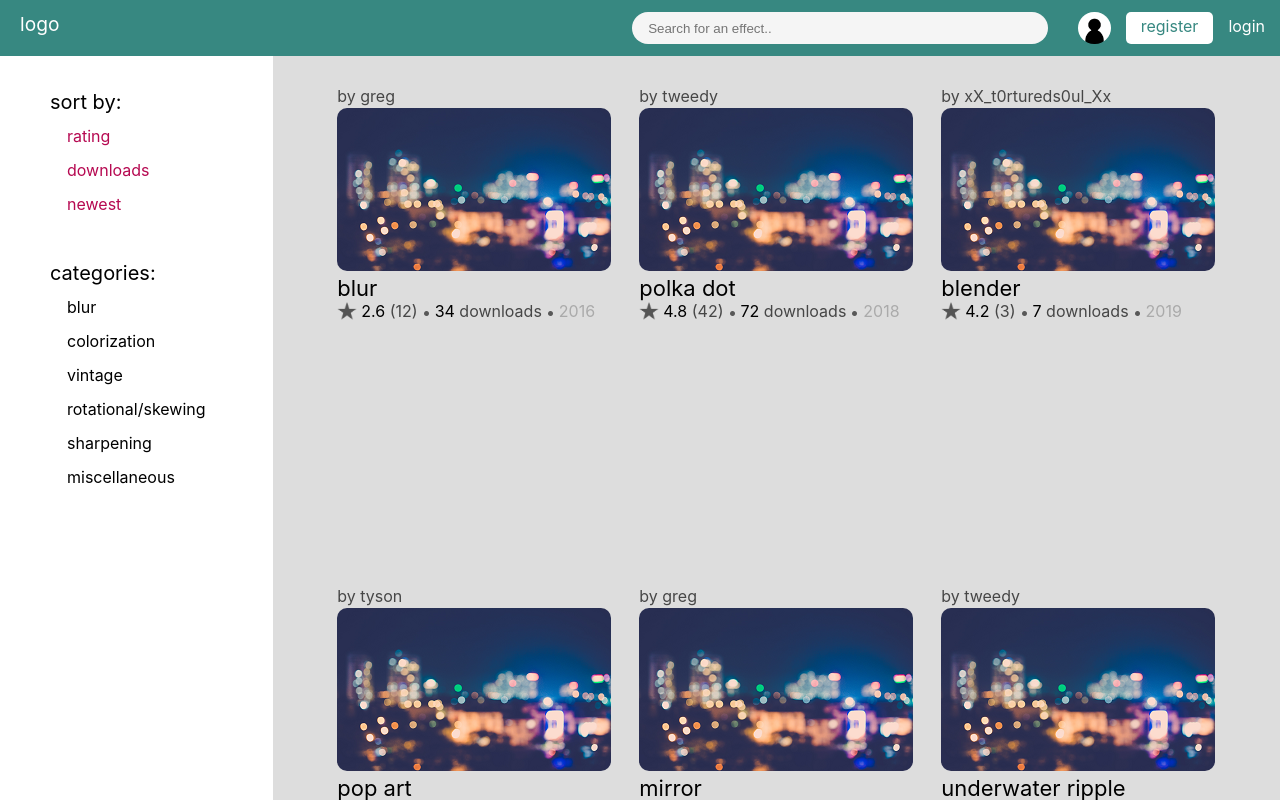
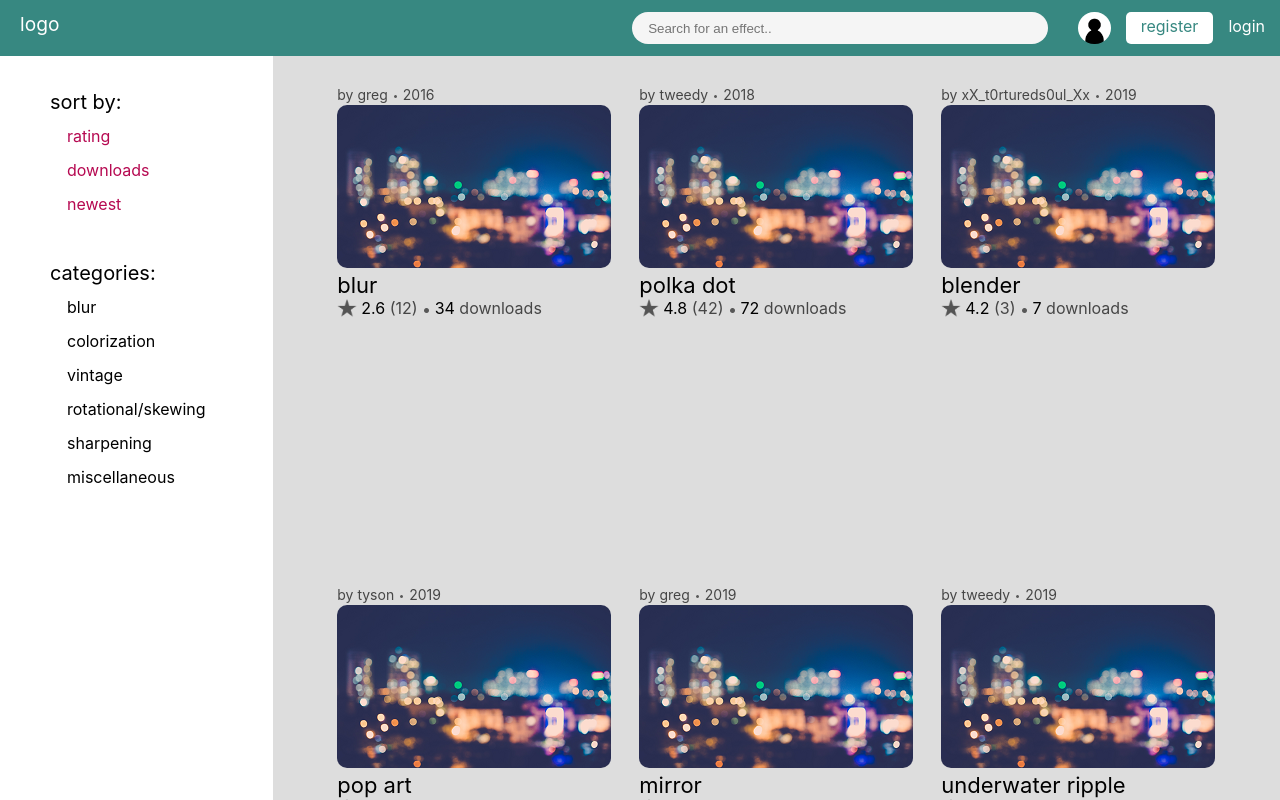
Before and after one commit to B-Evans99/customeffects, a React (Create React App) app in the folder custome/: page / in a window 1280 px wide. Shown: the top 800 px of the page. Built offline with nearby package versions, Linux system fonts and the light colour scheme.

Commit message:
(App.css, card) change layout of card, adjusted for date

```diff
--- a/custome/src/App.css
+++ b/custome/src/App.css
@@ -139,6 +139,7 @@ a:hover {
 .cardAuthorName {
   color: #464646;
   padding-bottom: 2px;
+  font-size: 14px;
 }
 
 .cardEffectName {
@@ -150,9 +151,6 @@ a:hover {
   align-items: center;
 }
 
-.date {
-  color: #aaa;
-}
 
 .cardRatingTotal,
 .cardDownloadText {
--- a/custome/src/components/card.js
+++ b/custome/src/components/card.js
@@ -18,7 +18,12 @@ const Card = props => {
 
   return (
     <div className="Card" onClick={cardClick}>
-      <div className="cardAuthorName">by {users.users[effect.user].name}</div>
+      <div className="cardAuthorName">by {users.users[effect.user].name}
+      <img style={{paddingBottom: "2px"}} src={dot} className="cardDotImg" alt="." width={3} />
+      <span className="date">
+          {new Date(effect.date * 1000).getFullYear()}
+        </span>
+      </div>
       <img src={blur} className="cardImg" alt="blur" />
       <div className="cardEffectName">{effect.name}</div>
       <div className="cardText">
@@ -37,10 +42,6 @@ const Card = props => {
         <span className="cardDownloadLine">
           {effect.downloads} <span className="cardDownloadText">downloads</span>
         </span>
-        <img src={dot} className="cardDotImg" alt="." width={5} />
-        <span className="date">
-          {new Date(effect.date * 1000).getFullYear()}
-        </span>
       </div>
     </div>
   );
```
